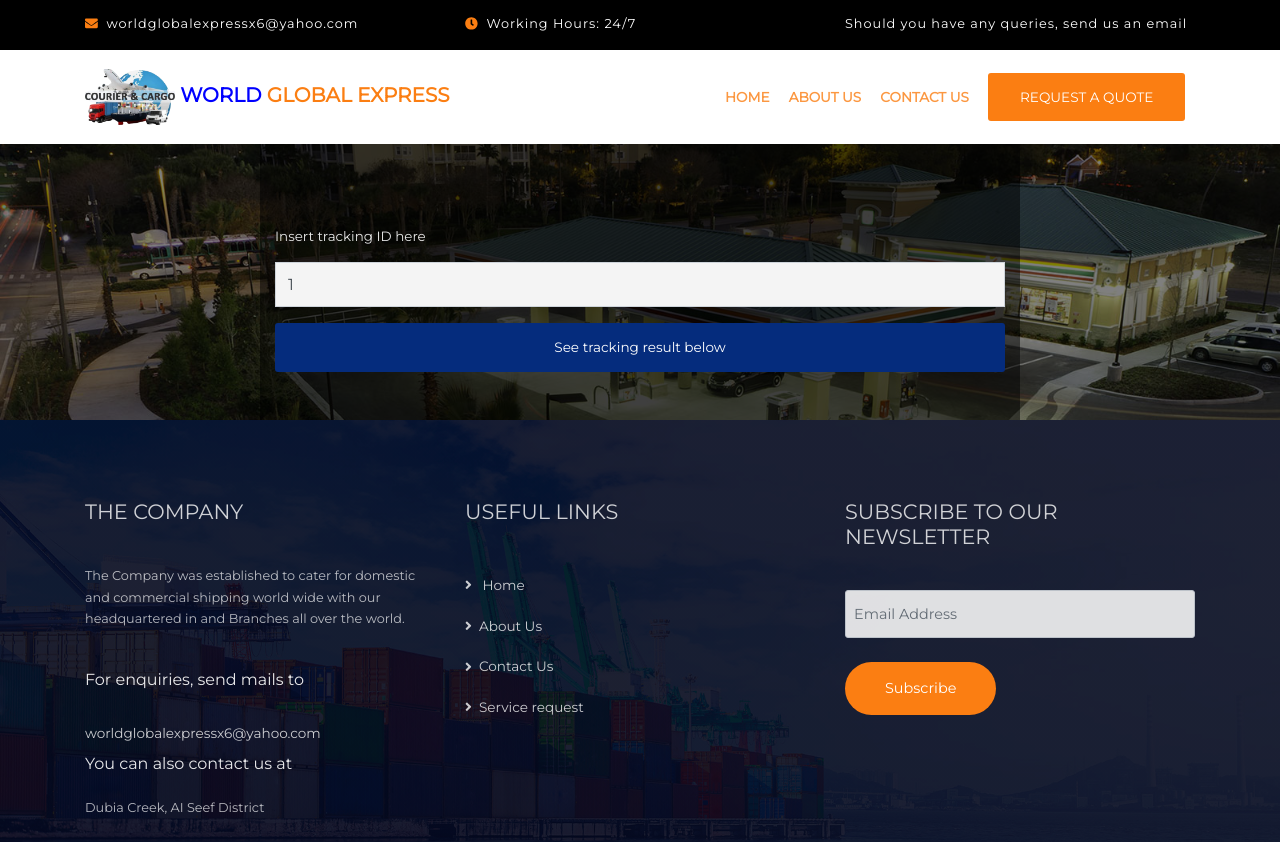
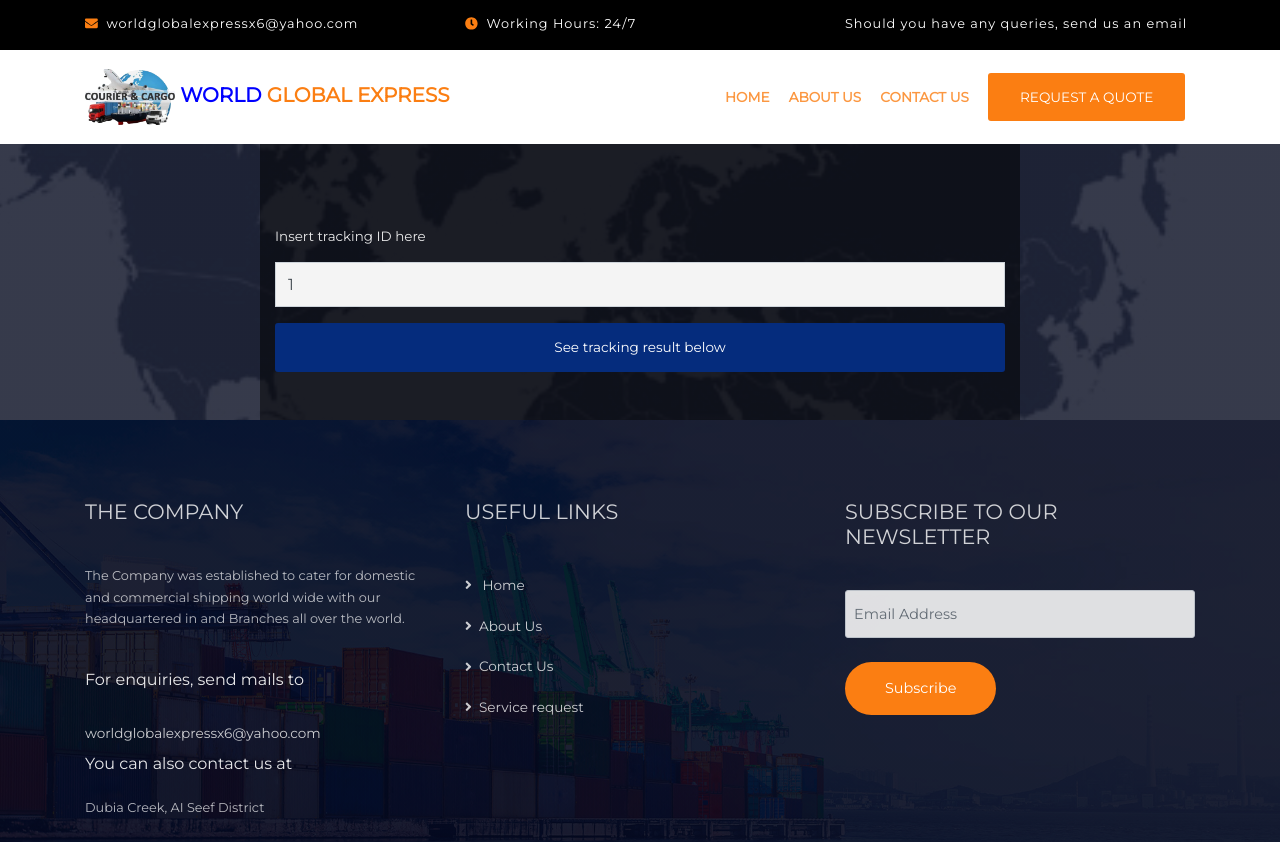
Before and after one commit to Achilles45/logisticssolutions, a Vue app: page /tracking/1 in a window 1280 px wide. Shown: the top 842 px of the page. Built offline with nearby package versions, Linux system fonts and the light colour scheme; no server answers; the database is empty.

Commit message:
Changed tracking background

```diff
--- a/src/views/Tracking.vue
+++ b/src/views/Tracking.vue
@@ -143,14 +143,14 @@ export default {
 
 <style lang="scss" scoped>
 .track {
-  background: linear-gradient(rgba(0, 0, 0, 0.5), rgba(0, 0, 0, 0.5)),
-    url("../assets/images/background.jpg");
+  background: linear-gradient(rgba(4, 9, 30, 0.8), rgba(4, 9, 30, 0.8)),
+    url("../assets/images/map.jpg");
   background-size: cover;
   background-position: center;
   background-attachment: fixed;
   .track__heading {
-    background: linear-gradient(rgba(0, 0, 0, 0.5), rgba(0, 0, 0, 0.5)),
-      url("../assets/images/map.jpeg");
+    background: linear-gradient(rgba(4, 9, 30, 0.8), rgba(4, 9, 30, 0.9)),
+      url("../assets/images/map.jpg");
     background-size: cover;
     background-position: center;
     width: 100%;
```
Also changed, not shown: src/assets/images/map.jpg (added).
